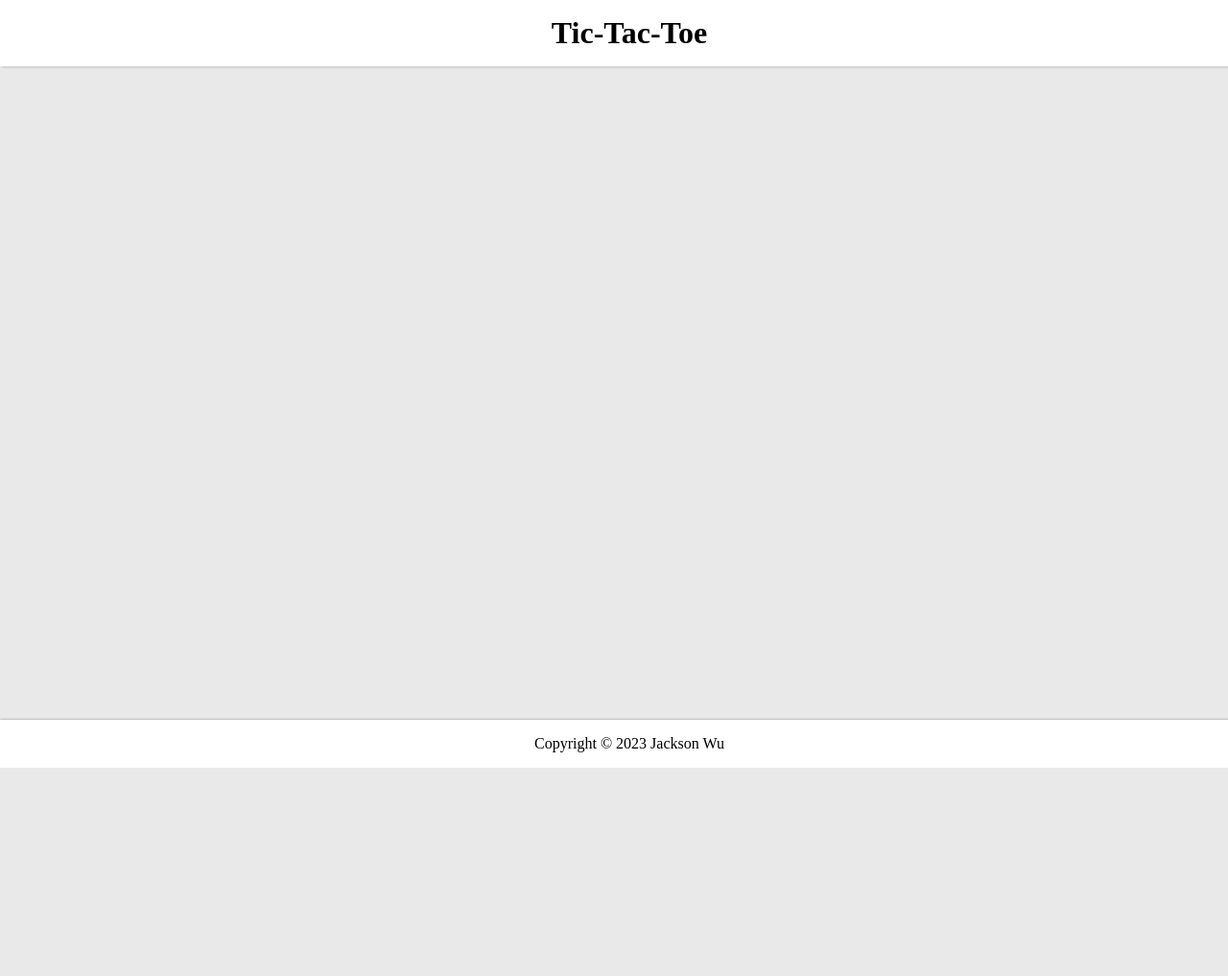
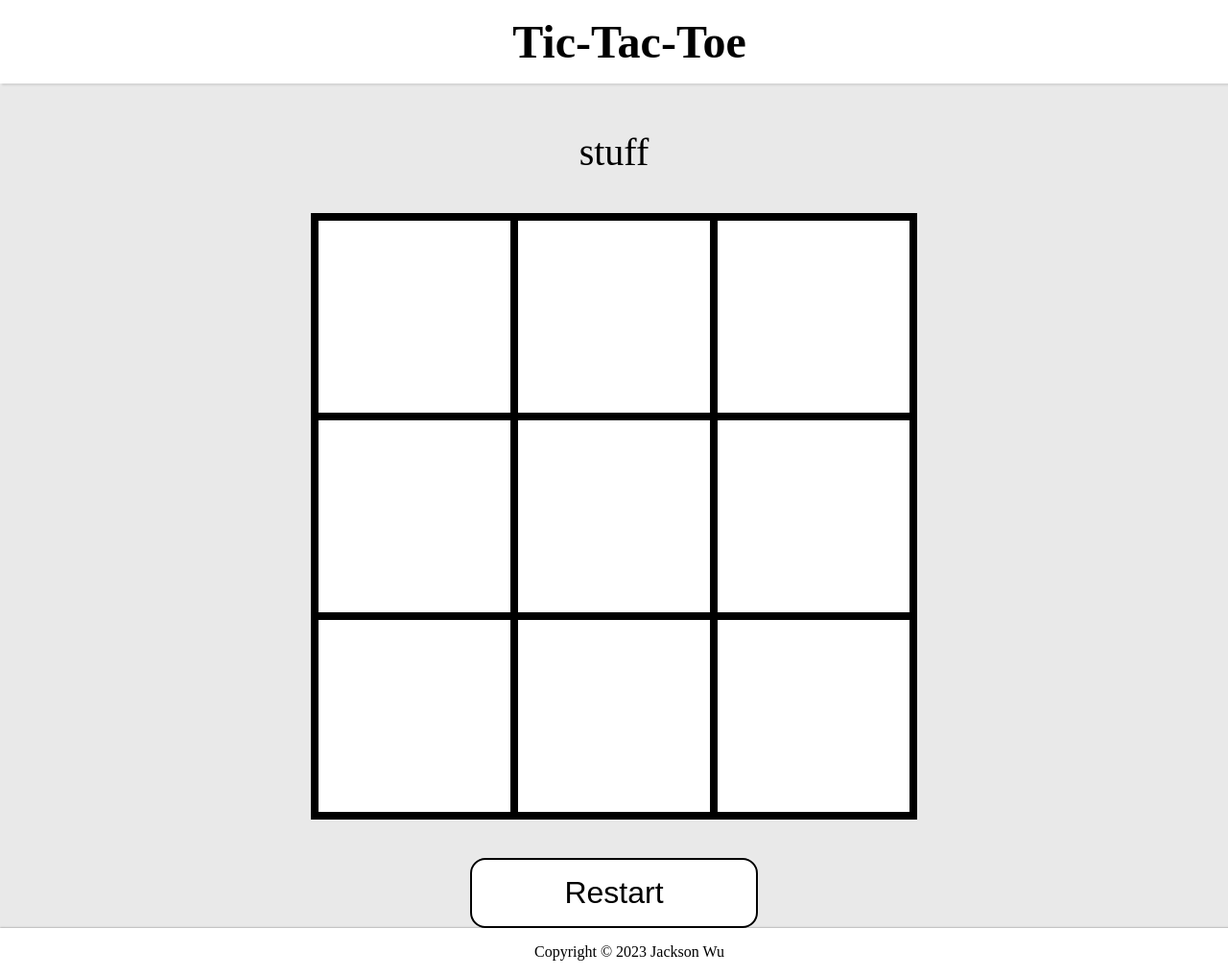
Before and after one commit to jacksonwu226/odin-tic-tac-toe, a plain HTML site: page index.html in a window 1280 px wide. Shown: the top 1017 px of the page at 96% size. Before the commit the page ends 800 px from the top, so only its background shows below. Drawn offline with Linux system fonts and the light colour scheme.

Commit message:
Added round description/styling added restart button/styling styled gameboard

```diff
--- a/index.html
+++ b/index.html
@@ -10,17 +10,24 @@
     <div class="header">
         <h1>Tic-Tac-Toe</h1>
     </div>
+
     <div class="main-content">
+        <div id="round-description">
+            stuff
+        </div>
         <div class="tic-tac-toe-grid">
-            <div id="cell-num-0"></div>
-            <div id="cell-num-1"></div>
-            <div id="cell-num-2"></div>
-            <div id="cell-num-3"></div>
-            <div id="cell-num-4"></div>
-            <div id="cell-num-5"></div>
-            <div id="cell-num-6"></div>
-            <div id="cell-num-7"></div>
-            <div id="cell-num-8"></div>
+            <div class='tic-tac-toe-field' id="cell-num-0"></div>
+            <div class='tic-tac-toe-field' id="cell-num-1"></div>
+            <div class='tic-tac-toe-field' id="cell-num-2"></div>
+            <div class='tic-tac-toe-field' id="cell-num-3"></div>
+            <div class='tic-tac-toe-field' id="cell-num-4"></div>
+            <div class='tic-tac-toe-field' id="cell-num-5"></div>
+            <div class='tic-tac-toe-field' id="cell-num-6"></div>
+            <div class='tic-tac-toe-field' id="cell-num-7"></div>
+            <div class='tic-tac-toe-field' id="cell-num-8"></div>
+        </div>
+        <div>
+            <button id="restart-btn">Restart</button>
         </div>
     </div>
     <div class="footer">
--- a/style.css
+++ b/style.css
@@ -1,5 +1,9 @@
 :root{
-    --font-size: 20px;
+    --font-size: 2rem;
+    --title-font-size: 3rem;
+    --grid-gap-size: .5rem;
+    --game-desc-size: 2.5rem;
+    --main-content-gap: 2.5rem;
 }
 *{
     margin: 0;
@@ -23,7 +27,9 @@ body{
     width: 100%;
     margin: 0;
 }
-
+.header > h1{
+    font-size: var(--title-font-size);
+}
 /* Footer */
 .footer{
     left: 0;
@@ -34,7 +40,38 @@ body{
     background-color: white;
     box-shadow: 0px 0px 2px rgba(0, 0, 0, 0.5);
 }
-
-.tic-tac-toe-grid{
-
+.main-content{
+    display: flex;
+    justify-content: start;
+    align-items: center;
+    box-sizing: border-box;
+    width: 100%;
+    flex-direction: column;
+    gap: var(--main-content-gap);
+    padding-top: 3rem;
 }
+.main-content > .tic-tac-toe-grid{
+    display: grid;
+    grid-template-columns: repeat(3, 200px);
+    grid-template-rows: repeat(3, 200px);
+    gap: var(--grid-gap-size);
+    border: var(--grid-gap-size) solid black;
+    background-color: black;
+}
+.tic-tac-toe-field{
+    background-color: white;
+}
+.main-content #round-description{
+    font-size: var(--game-desc-size);
+}
+.main-content #restart-btn{
+    font-size: var(--font-size);
+    background-color: white;
+    border: 2px solid black;
+    padding: 1rem;
+    width: 300px;
+    border-radius: 1rem;
+}
+.tic-tac-toe-field:hover{
+    background-color: lightgray;
+}
```
